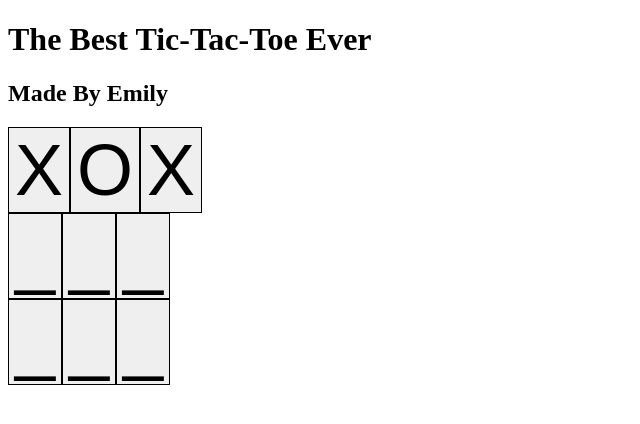
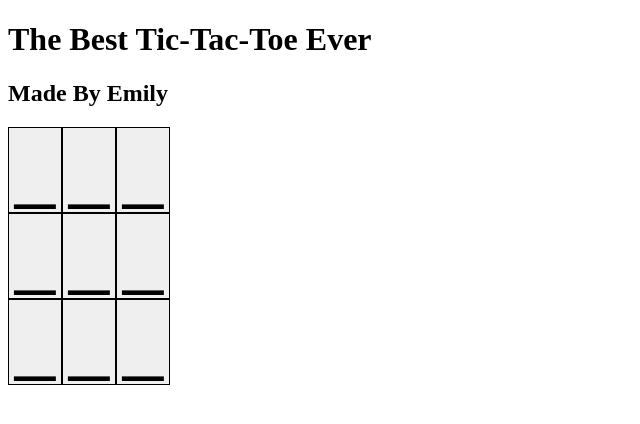
Before and after one commit to CodingItWrong/emily-tictactoe, a Vue app: page / in a window 1280 px wide. Shown: the top 424 px of the page, without its empty margins (0-640 px from the left). Built offline with nearby package versions, Linux system fonts and the light colour scheme.

Commit message:
Allow controlling shapes at grid level

```diff
--- a/src/components/Grid.vue
+++ b/src/components/Grid.vue
@@ -1,12 +1,20 @@
 <template>
   <div>
-    <div v-for="(row, index) in rows" :key="index">
-      <Square v-for="(space, index) in row" :key="index" :shape="space" />
+    <div v-for="(row, rowIndex) in rows" :key="rowIndex">
+      <Square
+        v-for="(space, columnIndex) in row"
+        :key="columnIndex"
+        :shape="shapes[space]"
+        :row="rowIndex"
+        :column="columnIndex"
+        @toggle-shape="handleToggle"
+      />
     </div>
   </div>
 </template>
 
 <script>
+import Vue from 'vue'
 import Square from './Square'
 
 export default {
@@ -15,11 +23,25 @@ export default {
   data() {
     return {
       rows: [
-        ['X', 'O', 'X'],
-        ['_', '_', '_'],
-        ['_', '_', '_'],
+        [0, 0, 0],
+        [0, 0, 0],
+        [0, 0, 0],
       ],
+      shapes: ['_', 'X', 'O'],
     }
+  },
+  methods: {
+    handleToggle({ row, column }) {
+      const currentValue = this.rows[row][column]
+      const newValue = (currentValue + 1) % 3
+
+      Vue.set(this.rows[row], column, newValue)
+    },
+  },
+  computed: {
+    shape(shapeIndex) {
+      return this.shapes[shapeIndex]
+    },
   },
 }
 </script>
--- a/src/components/Square.vue
+++ b/src/components/Square.vue
@@ -1,13 +1,18 @@
 <template>
-  <button class="square" @click="cycleShape">{{ this.shape }}</button>
+  <button class="square" @click="handleClick">{{ this.shape }}</button>
 </template>
 
 <script>
 export default {
   name: 'Square',
-  props: ['shape'],
+  props: ['shape', 'row', 'column'],
   methods: {
-    cycleShape() {},
+    handleClick() {
+      this.$emit('toggle-shape', {
+        row: this.row,
+        column: this.column,
+      })
+    },
   },
 }
 </script>
```
